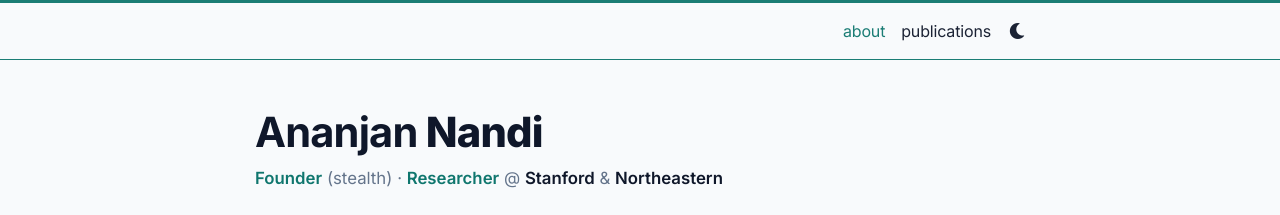
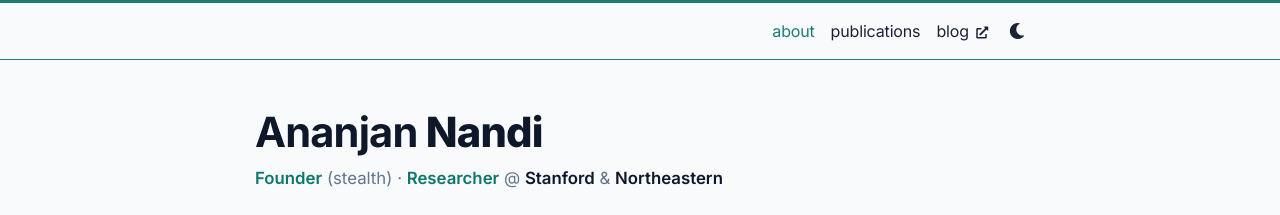
Before and after one commit to ananjan-nandi-9/ananjan-nandi-9.github.io, a Jekyll site: the page built from _pages/about.md, in a window 1280 px wide. Shown: the top 215 px of the page. Built offline with Jekyll 4.4.1, drawn with Linux system fonts in a browser that asks for light colours; full-size pictures stand in for the smaller copies a plugin makes; comment, search, counter and statistics services are not loaded; a style sheet for code colours, icons or effects is not loaded.

Commit message:
Add external blog tab linking to the Shepherd blog
Co-Authored-By: Claude Fable 5 <noreply@anthropic.com>

```diff
--- a/_includes/header.html
+++ b/_includes/header.html
@@ -94,6 +94,11 @@
               {%- endif -%}
               {%- endif -%}
               {% endfor -%}
+
+              <!-- Shepherd blog (external) -->
+              <li class="nav-item">
+                <a class="nav-link" href="https://shepherd-agents.ai/blog/" target="_blank" rel="noopener noreferrer">blog <i class="fas fa-external-link-alt fa-xs" aria-hidden="true"></i></a>
+              </li>
               {%- if site.enable_darkmode %}
 
               <!-- Toogle theme mode -->
```
